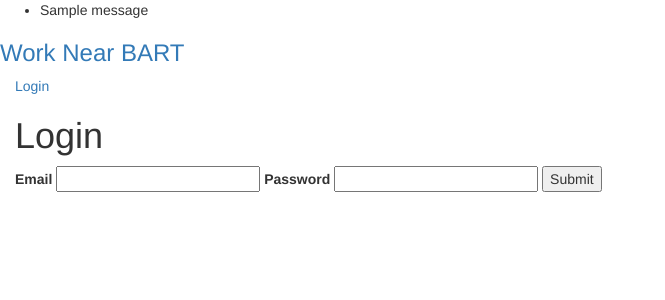
After one commit to jasmine-vo/work-near-bart-project, a Flask app: page /login in a window 1280 px wide. The commit adds this page. Shown: the top 300 px of the page, without its empty margins (0-665 px from the left). Run offline with Flask 2, Linux system fonts and the light colour scheme; tables that the repository leaves empty hold one stand-in row (values such as "Sample post"); one stand-in notice (Sample message) is shown; some libraries are stand-ins or nearby versions.

Commit message:
Registered Users can now log in. WIP: - Register new user - Google Map on results page

```diff
--- a/seed.py
+++ b/seed.py
@@ -1,5 +1,5 @@
 from sqlalchemy import func
-from model import Bart, Business, Job, connect_to_db, db
+from model import Bart, Business, Job, User, connect_to_db, db
 from functions import get_stations, call_indeed, get_distance, get_company_info
 from math import ceil
 from server import app
@@ -215,4 +215,5 @@
     load_stations()
     load_businesses()
     load_jobs()
+    load_users()
     set_val_business_id()
--- a/server.py
+++ b/server.py
@@ -1,7 +1,7 @@
 from jinja2 import StrictUndefined
 from flask import Flask, render_template, redirect, request, session, jsonify, flash
 from flask_debugtoolbar import DebugToolbarExtension
-from model import Bart, Business, Job, connect_to_db, db
+from model import Bart, Business, Job, User, connect_to_db, db
 from functions import get_job_results
 import datetime
 from math import ceil
@@ -106,6 +106,41 @@
     return jsonify(job_listings)
 
 
+@app.route('/login')
+def login_form():
+    """Display login form."""
+
+    return render_template("login_form.html")
+
+
+@app.route('/login', methods=["POST"])
+def login_in_process():
+    """Login in process."""
+
+    user_password = request.form.get("password")
+    user_email = request.form.get("email")
+
+    if User.query.filter_by(email=user_email, password=user_password).first():
+        user_id = User.query.filter_by(email=user_email).first().user_id
+        flash('Logged in.')
+        session['user_id'] = user_id
+
+        return redirect('/')
+    else:
+        flash("Wrong email or password!")
+        return redirect("/login")
+
+
+@app.route('/logout', methods=["POST"])
+def log_out_process():
+    """Log out process."""
+
+    del session['user_id']
+    flash('Logged out.')
+
+    return redirect('/')
+
+
 if __name__ == "__main__":
     app.debug = True
 
--- a/templates/base.html
+++ b/templates/base.html
@@ -11,10 +11,26 @@
 
 </head>
 <body>
-
+{% with messages = get_flashed_messages() %}
+  {% if messages %}
+    <ul class=flashes>
+    {% for message in messages %}
+      <li>{{ message }}</li>
+    {% endfor %}
+    </ul>
+  {% endif %}
+  {% endwith %}
  <a href="/"> <h3>Work Near BART</h3> </a>
 <div class="container-fluid">
 
+  {% if 'user_id' in session %}
+
+  <form action="/logout" method="POST">
+    <button type="submit">Logout</button>
+  </form>
+    {% else %}
+    <a href="/login">Login</a>
+  {% endif %}
   {% block body %}
 
   {% endblock %}
--- /dev/null
+++ b/templates/login_form.html
@@ -0,0 +1,14 @@
+{% extends 'base.html' %}
+{% block head %}
+
+{% endblock %}
+{% block body %}
+
+    <h1>Login</h1>
+<form action="/login" method="POST">
+  <label>Email <input type="text" name="email"></label>
+  <label>Password <input type="password" name="password"></label>
+  <input type="submit">
+</form>
+
+{% endblock %}
```
Also changed, not shown: model.py (+26 -0 lines).
